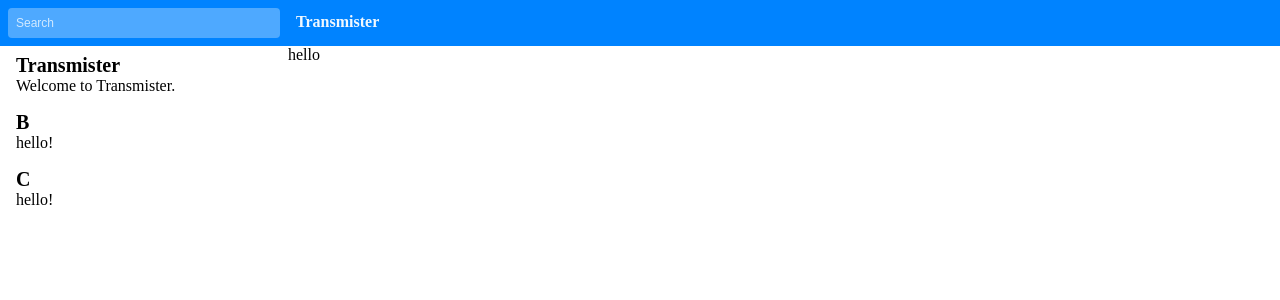
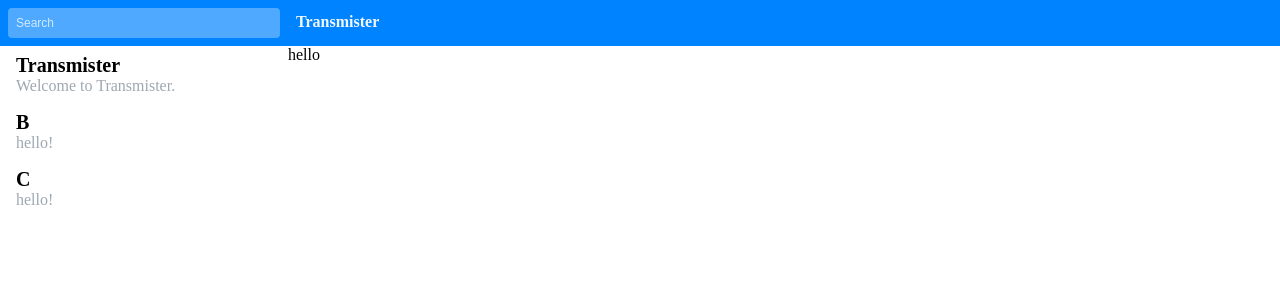
Before and after one commit to transmister/transmister-server-and-web, a Next.js app: page / in a window 1280 px wide. Shown: the top 300 px of the page. Built offline with nearby package versions, Linux system fonts and the light colour scheme.

Commit message:
Update global CSS variables

```diff
--- a/components/titleBar/searchBar.module.css
+++ b/components/titleBar/searchBar.module.css
@@ -10,18 +10,18 @@
     color: var(--color-blue-theme-text);
     width: 256px;
     max-width: calc(100% - 16px);
-    transition: all 1s;
+    transition: var(--hover-transition);
 }
 
 .searchBar:hover{
     background-color: var(--color-blue-theme-3);
-    transition: all 1s;
+    transition: var(--hover-transition);
 }
 
 .searchBar:focus{
     background-color: var(--color-blue-theme-4);
     box-shadow: 0 0 32px var(--color-blue-theme);
-    transition: all 0.15s;
+    transition: var(--active-transition);
 }
 
 .searchBar::-webkit-input-placeholder {
--- a/styles/global.css
+++ b/styles/global.css
@@ -8,6 +8,14 @@ body {
     --color-blue-theme-2: #4ea9ff;
     --color-blue-theme-3: #65b4ff;
     --color-blue-theme-4: #85c4ff;
+    --color-blue-theme-5: #afd8ff;
+
     --color-blue-theme-text: #f0f8ff;
     --color-blue-theme-text-2: #d1e9ff;
+
+    --color-background-black-text: #9ea8b1;
+    --color-background-black-text-2: #9ea8b1;
+
+    --hover-transition: all 1s;
+    --active-transition: all 0.15s;
 }
```
